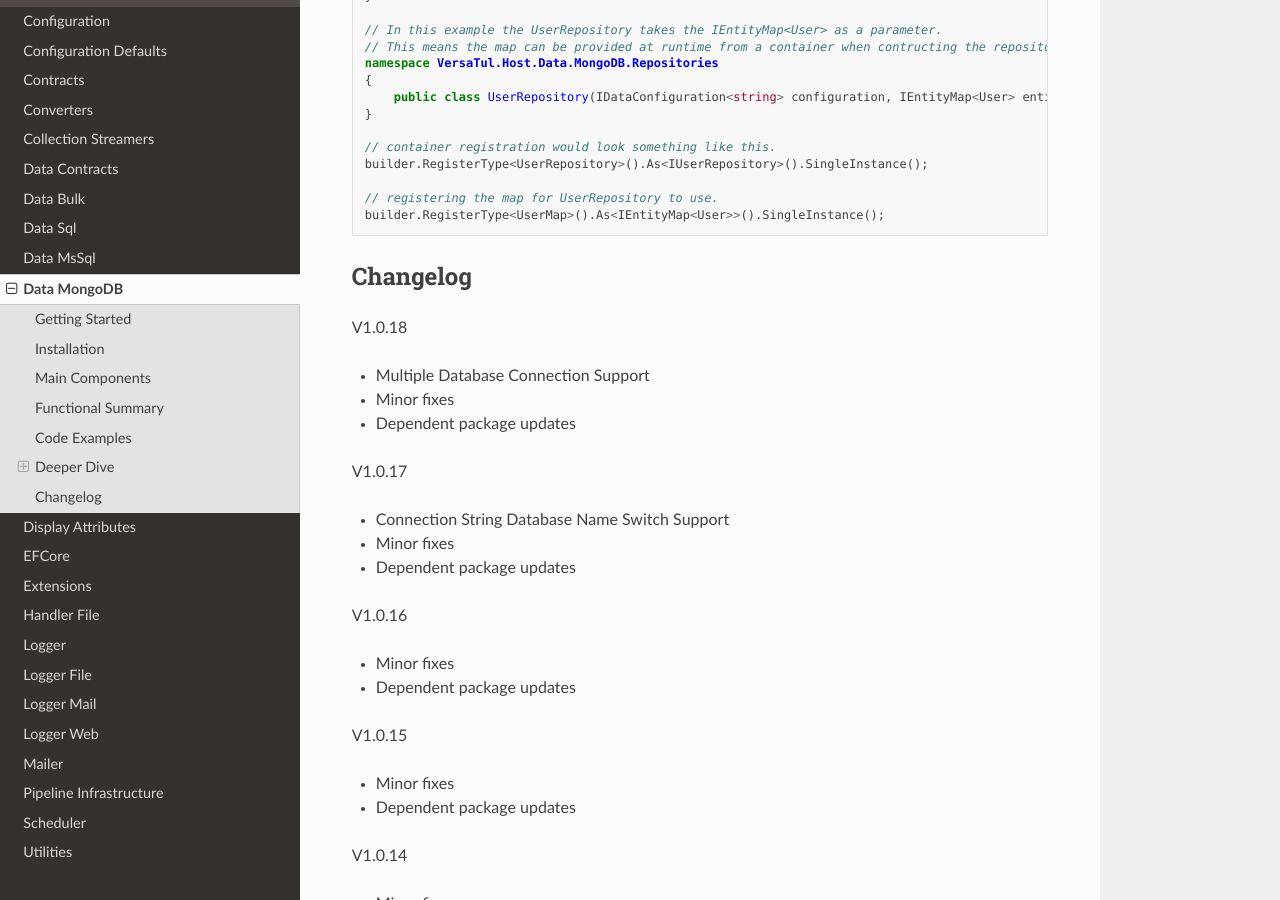
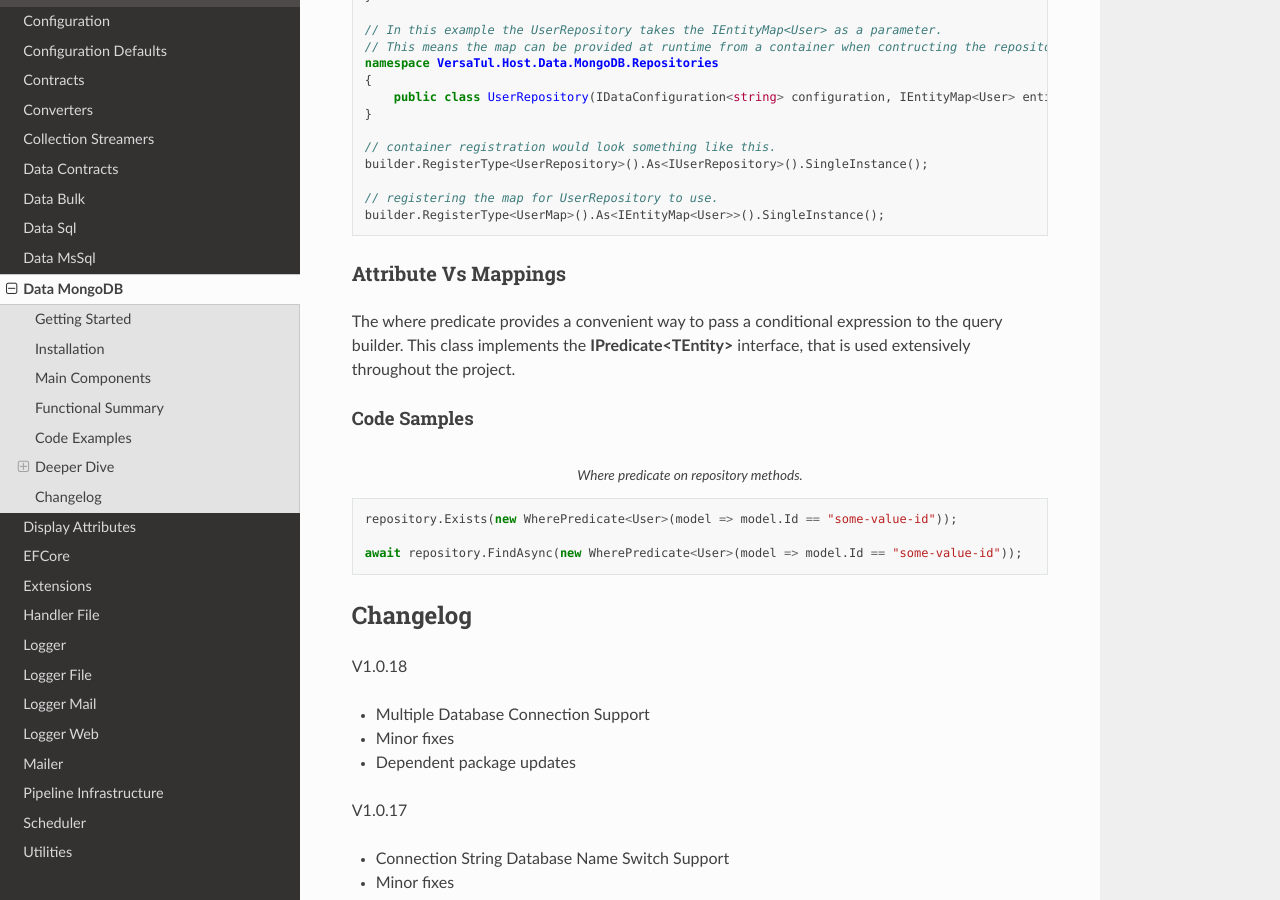
Before and after one commit to BjornWilliams/DocsVersaTul, a Sphinx documentation site: the page built from docs/source/mongodb.rst, in a window 1280 px wide and 900 px high, scrolled down 9165 px. Built offline with Sphinx 7.4.7 and the Read the Docs theme 2.0.0, drawn with Linux system fonts in a browser that asks for light colours.

Commit message:
Update mongodb.rst

```diff
--- a/docs/source/mongodb.rst
+++ b/docs/source/mongodb.rst
@@ -489,6 +489,23 @@ Code Samples
     // registering the map for UserRepository to use.
     builder.RegisterType<UserMap>().As<IEntityMap<User>>().SingleInstance();
 
+Attribute Vs Mappings
+^^^^^^^^^^^^^^^^^^^^^^
+
+The where predicate provides a convenient way to pass a conditional expression to the query builder.
+This class implements the **IPredicate<TEntity>** interface, that is used extensively throughout the project.
+
+Code Samples
+""""""""""""""""""
+
+.. code-block:: c#
+    :caption: Where predicate on repository methods.
+
+    repository.Exists(new WherePredicate<User>(model => model.Id == "some-value-id"));
+
+    await repository.FindAsync(new WherePredicate<User>(model => model.Id == "some-value-id"));
+
+
 Changelog
 -------------
 
```
